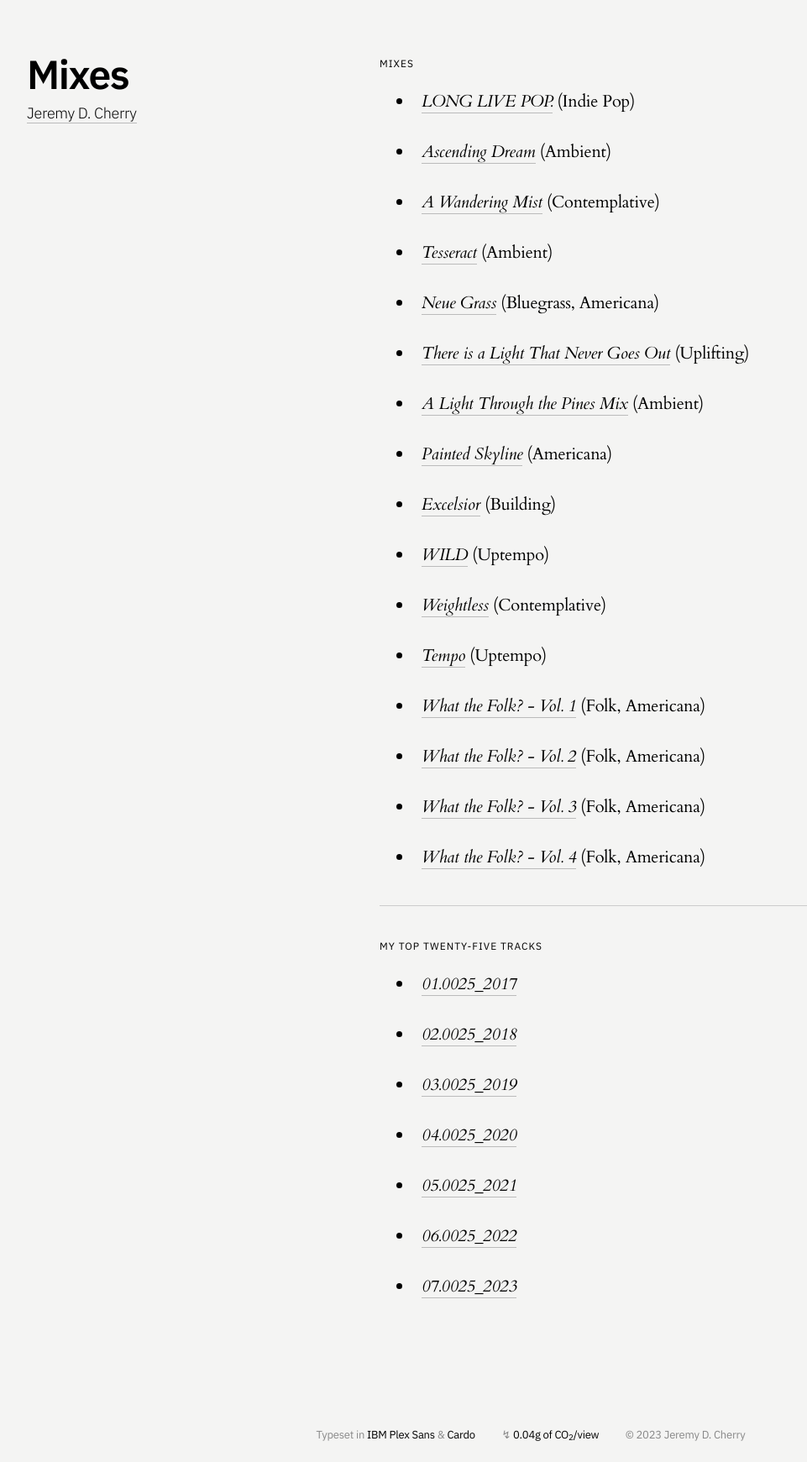
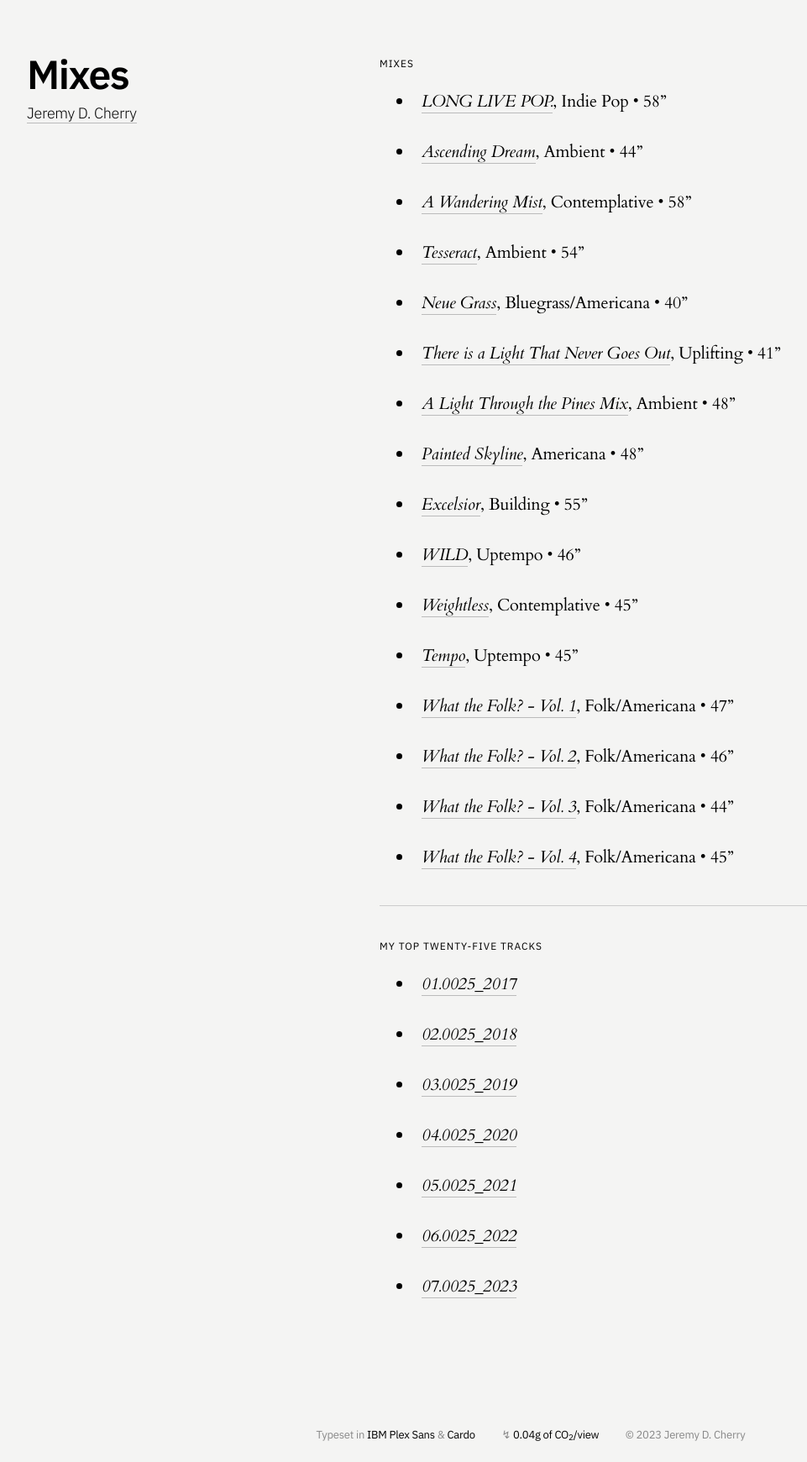
Before and after one commit to jeremydcherry/jeremydcherry.github.io, a Jekyll site: the page built from content/mixes.md, in a window 1280 px wide. Shown: the whole page at 84% size, without its empty margins (8-969 px from the left). Built offline with Jekyll 4.4.1, drawn with Linux system fonts in a browser that asks for light colours.

Commit message:
Updated Mixes content

```diff
--- a/content/mixes.md
+++ b/content/mixes.md
@@ -9,37 +9,37 @@ permalink: /mixes
 
 #### Mixes
 
-- [_LONG LIVE POP._](https://open.spotify.com/playlist/3HgeNh5sMEenZeJnztxlqG?si=1eb1030661964c8f) (Indie Pop)
+- [_LONG LIVE POP._](https://open.spotify.com/playlist/3HgeNh5sMEenZeJnztxlqG?si=1eb1030661964c8f), Indie Pop • 58"
 
-- [_Ascending Dream_](https://open.spotify.com/playlist/1pscJkw5mBO4lCkr3OsaoT?si=529832b5dd9b4253) (Ambient)
+- [_Ascending Dream_](https://open.spotify.com/playlist/1pscJkw5mBO4lCkr3OsaoT?si=529832b5dd9b4253), Ambient • 44"
 
-- [_A Wandering Mist_](https://open.spotify.com/playlist/1iuS2WXRXtwoZSsIyjU5p6?si=2b9247946b2d4b04) (Contemplative)
+- [_A Wandering Mist_](https://open.spotify.com/playlist/1iuS2WXRXtwoZSsIyjU5p6?si=2b9247946b2d4b04), Contemplative • 58"
 
-- [_Tesseract_](https://open.spotify.com/playlist/6MgByPgm48gpkQOxcyRoYp?si=ae4f114ce61343fb) (Ambient)
+- [_Tesseract_](https://open.spotify.com/playlist/6MgByPgm48gpkQOxcyRoYp?si=ae4f114ce61343fb), Ambient • 54"
 
-- [_Neue Grass_](https://open.spotify.com/playlist/6gb3oLk7qCA3xDVUndpWWU?si=da21f9e86d9b4624) (Bluegrass, Americana)
+- [_Neue Grass_](https://open.spotify.com/playlist/6gb3oLk7qCA3xDVUndpWWU?si=da21f9e86d9b4624), Bluegrass/Americana • 40"
 
-- [_There is a Light That Never Goes Out_](https://open.spotify.com/playlist/4dY0ZRGe02IOzclcD6AT9b?si=4a387a1c1c374ddc) (Uplifting)
+- [_There is a Light That Never Goes Out_](https://open.spotify.com/playlist/4dY0ZRGe02IOzclcD6AT9b?si=4a387a1c1c374ddc), Uplifting • 41"
 
-- [_A Light Through the Pines Mix_](https://open.spotify.com/playlist/4iE05nEaBbKTtKSCvQr69d?si=e444007ec647490d) (Ambient)
+- [_A Light Through the Pines Mix_](https://open.spotify.com/playlist/4iE05nEaBbKTtKSCvQr69d?si=e444007ec647490d), Ambient • 48"
 
-- [_Painted Skyline_](https://open.spotify.com/playlist/2YcuEzpwpEDIXUsEnUN8fp?si=e997134bdf304477) (Americana)
+- [_Painted Skyline_](https://open.spotify.com/playlist/2YcuEzpwpEDIXUsEnUN8fp?si=e997134bdf304477), Americana • 48"
 
-- [_Excelsior_](https://open.spotify.com/playlist/4SZwfbm4VnisKPQyDJYaja?si=96f2c0abb5c04337) (Building)
+- [_Excelsior_](https://open.spotify.com/playlist/4SZwfbm4VnisKPQyDJYaja?si=96f2c0abb5c04337), Building • 55"
 
-- [_WILD_](https://open.spotify.com/playlist/6aFTspRu4no1H2rjHabWDh?si=fb9058a3d5d14a78) (Uptempo)
+- [_WILD_](https://open.spotify.com/playlist/6aFTspRu4no1H2rjHabWDh?si=fb9058a3d5d14a78), Uptempo • 46"
 
-- [_Weightless_](https://open.spotify.com/playlist/5WrMHpyOqgbM9OyqayS0QA?si=5f774586699047a5) (Contemplative)
+- [_Weightless_](https://open.spotify.com/playlist/5WrMHpyOqgbM9OyqayS0QA?si=5f774586699047a5), Contemplative • 45"
 
-- [_Tempo_](https://open.spotify.com/playlist/1tQuaxP7sZOxo3mL5Hfcmu?si=b334262b474e4bbe) (Uptempo)
+- [_Tempo_](https://open.spotify.com/playlist/1tQuaxP7sZOxo3mL5Hfcmu?si=b334262b474e4bbe), Uptempo • 45"
 
-- [_What the Folk? - Vol. 1_](https://open.spotify.com/playlist/4uaQ74i2tVmzuwWOzq3GmC?si=ad01b5b0dc504f2d) (Folk, Americana)
+- [_What the Folk? - Vol. 1_](https://open.spotify.com/playlist/4uaQ74i2tVmzuwWOzq3GmC?si=ad01b5b0dc504f2d), Folk/Americana • 47"
 
-- [_What the Folk? - Vol. 2_](https://open.spotify.com/playlist/4SLeUOVGsniVSSYcz9lNaR?si=63d3490b1bc94fc4) (Folk, Americana)
+- [_What the Folk? - Vol. 2_](https://open.spotify.com/playlist/4SLeUOVGsniVSSYcz9lNaR?si=63d3490b1bc94fc4), Folk/Americana • 46"
 
-- [_What the Folk? - Vol. 3_](https://open.spotify.com/playlist/4av8XZ0Oxh139Q2k55PJE4?si=ee1ac5ec52f342c6) (Folk, Americana)
+- [_What the Folk? - Vol. 3_](https://open.spotify.com/playlist/4av8XZ0Oxh139Q2k55PJE4?si=ee1ac5ec52f342c6), Folk/Americana • 44"
 
-- [_What the Folk? - Vol. 4_](https://open.spotify.com/playlist/1YfB0QlkGy5nBfdoqOhRuJ?si=7b3e8effc582491c) (Folk, Americana)
+- [_What the Folk? - Vol. 4_](https://open.spotify.com/playlist/1YfB0QlkGy5nBfdoqOhRuJ?si=7b3e8effc582491c), Folk/Americana • 45"
 
 ---
 
```
